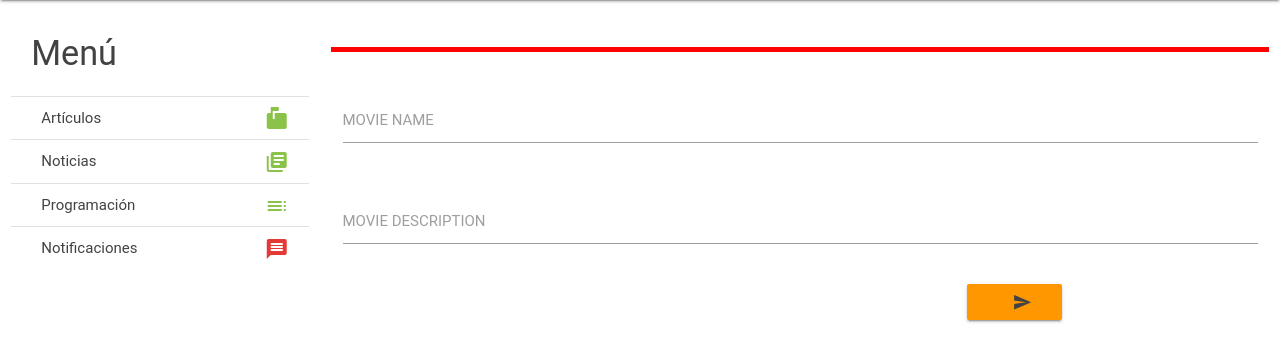
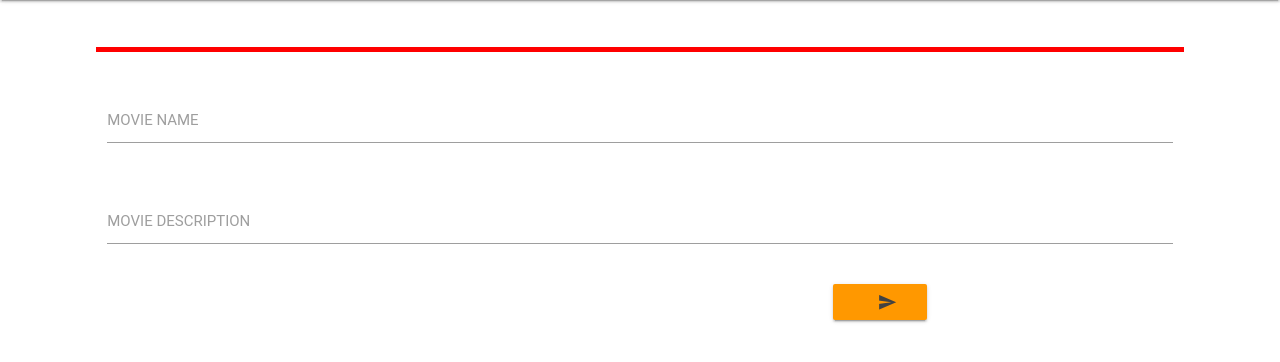
Before and after one commit to galileoguzman/android_backend_workshop, a Django app: page /new/ in a window 1280 px wide. Shown: the part 64-426 px from the top of the page. Run offline with Django 3.2, Linux system fonts and the light colour scheme; the visitor is signed in with stand-in values (Sample User, id 1); parts of the project's set-up code (start-up, migrations or seed data) failed here and were passed over; some libraries are stand-ins or nearby versions; some web fonts are replaced.

```diff
--- a/templates/base.html
+++ b/templates/base.html
@@ -45,46 +45,10 @@
     </div>
 </div>
 
+
 <div class="row">
 
-    <div id="left-panel" class="col s12 m4 l3 fixed">
-        <!-- Grey navigation panel -->
-        <ul class="collection with-header no-border">
-            <li class="collection-header"><h4>Menú</h4></li>
-
-            <li class="collection-item">
-                <div>Artículos
-                    <a href="/articles/" class="secondary-content">
-                        <i class="material-icons icon-green">markunread_mailbox</i>
-                    </a>
-                </div>
-            </li>
-            <li class="collection-item">
-                <div>Noticias
-                    <a href="/news/" class="secondary-content">
-                        <i class="material-icons icon-green">library_books</i>
-                    </a>
-                </div>
-            </li>
-            <li class="collection-item">
-                <div>Programación
-                    <a href="/schedules/" class="secondary-content">
-                        <i class="material-icons icon-green">toc</i>
-                    </a>
-                </div>
-            </li>
-            <li class="collection-item">
-                <div>Notificaciones
-                    <a href="/notifications/" class="secondary-content">
-                        <i class="material-icons icon-red">message</i>
-                    </a>
-                </div>
-            </li>
-        </ul>
-
-    </div>
-
-    <div id="right-panel" class="col s9">
+    <div id="main-panel">
         <!-- Teal page content  -->
         {% block content %}
         {% endblock %}
```
